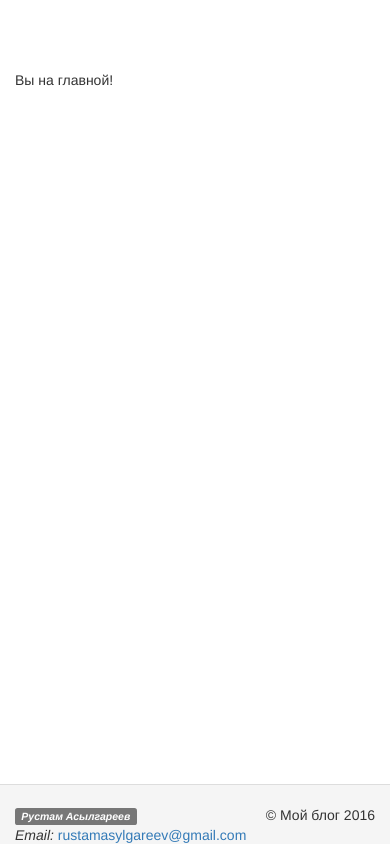
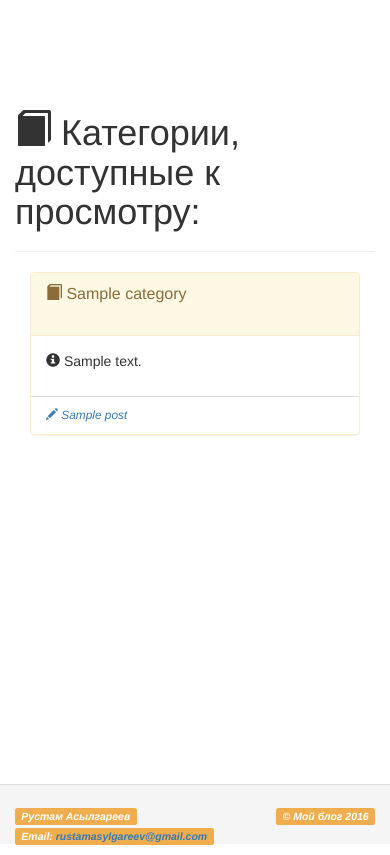
Before and after one commit to monroesummer/myblog.loc, a Yii app: template views/site/index.php in a window 390 px wide. Run offline with PHP 8.4 and a stand-in for Yii, Linux system fonts and the light colour scheme; the template is opened without the code that fills it: most values are stand-ins (such as "Sample title", 1, 10 or a date in 2020); data that the repository does not hold is empty; some libraries are stand-ins or nearby versions.

Commit message:
Categories, posts view update

```diff
--- a/modules/admin/views/category/_form.php
+++ b/modules/admin/views/category/_form.php
@@ -14,7 +14,7 @@ use yii\widgets\ActiveForm;
 
     <?= $form->field($model, 'name')->textInput(['maxlength' => true]) ?>
 
-    <?= $form->field($model, 'description')->textInput(['maxlength' => true]) ?>
+    <?= $form->field($model, 'description')->textarea(['rows' => 6]) ?>
 
     <div class="form-group">
         <?= Html::submitButton($model->isNewRecord ? 'Создать' : 'Редактировать', ['class' => $model->isNewRecord ? 'btn btn-success' : 'btn btn-primary']) ?>
--- a/views/layouts/main.php
+++ b/views/layouts/main.php
@@ -45,6 +45,8 @@ AppAsset::register($this);
                 'url' => ['/site/index']
             ],
             ['label' => '<span class ="glyphicon glyphicon-info-sign"></span> О блоге', 'url' => ['/site/about']],
+            ['label' => '<span class ="glyphicon glyphicon-wrench"></span> Конструкция сайта', 'url' => ['/site/construction']],
+
 //            ['label' => 'Связаться со мной', 'url' => ['/site/contact']],
             Yii::$app->user->isGuest ? (
                 [
@@ -53,7 +55,7 @@ AppAsset::register($this);
             ) : (
 //            ['label' => Yii::$app->user->identity->username, 'items' => [
             ['label' => '<span class="glyphicon glyphicon-sunglasses"></span> Панель Администратора', 'items' => [
-                ['label' => '<span class="glyphicon glyphicon-star-empty"></span> Категории', 'url' => ['/admin/category']],
+                ['label' => '<span class="glyphicon glyphicon-book"></span> Категории', 'url' => ['/admin/category']],
                 ['label' => '<span class="glyphicon glyphicon-pencil"></span> Статьи', 'url' => ['/admin/post']],
                 ['label' => '<span class="glyphicon glyphicon-send"></span> Комментарии', 'url' => ['/admin/comment']],
                 [
@@ -88,11 +90,13 @@ AppAsset::register($this);
     <div class="container">
 
         <p class="pull-left">
-            <em><strong><span class="label label-default">Рустам Асылгареев</span></strong></em><br>
-            <em>Email: </em><a href="mailto:#">rustamasylgareev@gmail.com</a>
+            <em><strong><span class="label label-warning">Рустам Асылгареев</span></strong></em><br>
+            <strong><em><span class="label label-warning">Email: <a href="mailto:rustamasylgareev@gmail.com">rustamasylgareev@gmail.com</span></a></em></strong><br>
         </p>
+
         <p class="pull-right">
-            &copy; Мой блог <?= date('Y') ?>
+            <em><strong><span class="label label-warning">&copy; Мой блог <?= date('Y') ?></span></strong></em><br>
+            <small> <em><strong><span class="label label-warning"><?= Yii::powered() ?></span></strong></em></small>
         </p>
     </div>
 </footer>
--- a/views/site/index.php
+++ b/views/site/index.php
@@ -1,3 +1,4 @@
+
 <?php
 
 /* @var $this yii\web\View */
@@ -5,5 +6,28 @@
 $this->title = 'Мой блог';
 
 ?>
+<div class="page-header">
+    <h1><span class="glyphicon glyphicon-book" aria-hidden="true"></span> Категории, доступные к просмотру: </h1>
+</div>
 
-<?= 'Вы на главной!' ?>
+
+<?php if(!empty($categories)): ?>
+    <?php foreach ($categories as $category): ?>
+
+    <div class="col-sm-6 col-md-4">
+        <div class="panel panel-warning">
+            <div class="panel-heading"><strong><p class="lead"><span class="glyphicon glyphicon-book" aria-hidden="true"></span> <?=$category->name?></p></strong></div>
+            <div class="panel-body">
+                <p><span class ="glyphicon glyphicon-info-sign"></span> <?=$category->description?></p>
+            </div>
+            <ul class="list-group">
+                <?php $posts = $category->posts; ?>
+                <?php foreach ($posts as $post): ?>
+                <a href="<?=\yii\helpers\Url::to(['site/post', 'id'=> $post->id])?>"><small><em><li class="list-group-item"><span class="glyphicon glyphicon-pencil"></span> <?=$post->title?></li></em></small></a>
+                <?php endforeach; ?>
+            </ul>
+        </div>
+    </div>
+
+    <?php endforeach; ?>
+<?php endif; ?>
```
Also changed, not shown: controllers/SiteController.php (+27 -1 lines), models/Category.php (+17 -3 lines), views/site/Construction.php (added, +18 -0 lines), views/site/post.php (added, +15 -0 lines).
